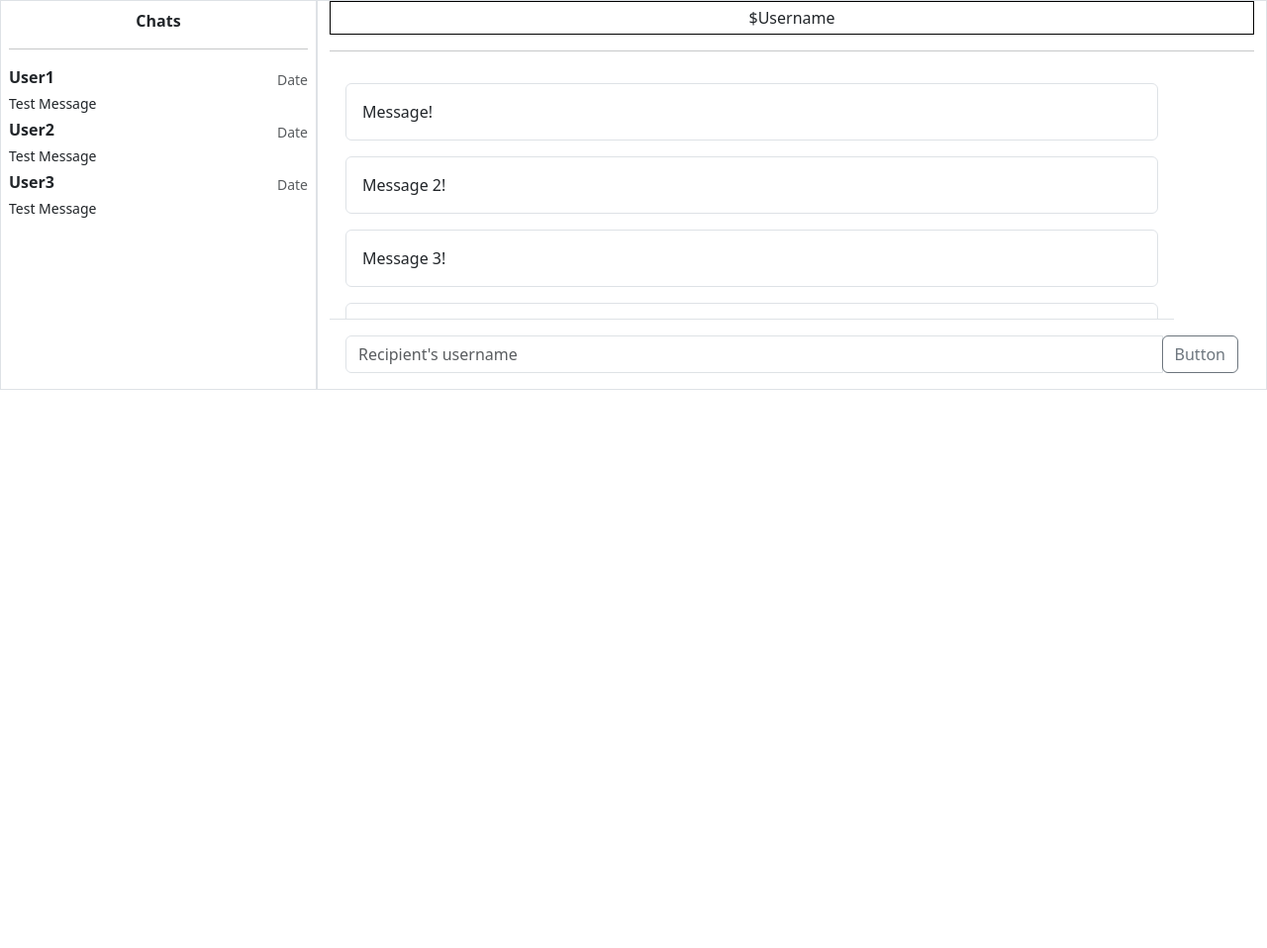
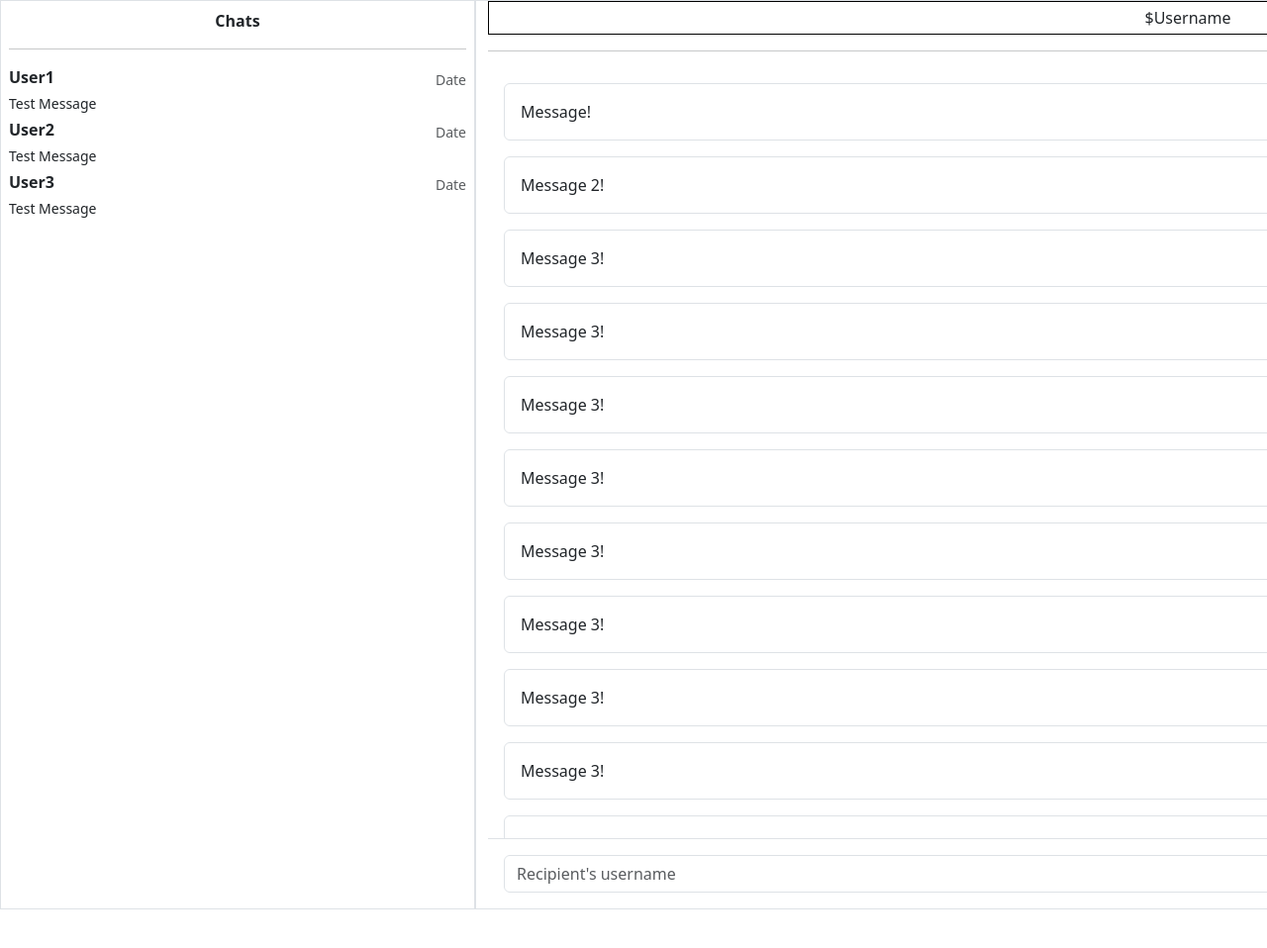
Before and after one commit to NoKot333/Hackathon, a Django app: page /chat/ in a window 1280 px wide. Shown: the top 958 px of the page at 99% size. Run offline with Django 5.2, Linux system fonts and the light colour scheme; some libraries are stand-ins or nearby versions.

Commit message:
commit ver 1337.228

```diff
--- a/chat/functions/clientKey.py
+++ b/chat/functions/clientKey.py
@@ -1,5 +1,4 @@
 # client.py
-# By Gargi Chaurasia 2019059
 import socket
 import sys
 import pickle
--- a/chat/templates/client/home/chat.html
+++ b/chat/templates/client/home/chat.html
@@ -6,9 +6,9 @@
         {% bootstrap_javascript %}
     </head>
     <body>
-        <div class="container align-self-center position-fixed mw-100 mh-100">
-          <div class="row align-items-stretch ">
-            <div class="col-3 align-items-stretch border p-2 " style="max-width: 100%;">
+        <div class="container align-self-center position-fixed" style="min-width: 1920px;">
+          <div class="row align-items-stretch">
+            <div class="col-3 align-items-stretch border p-2 ">
               <div class="flex-row text-center">
                 <strong>Chats</strong>
               </div>
@@ -40,7 +40,7 @@
                   $Username
               </div>
               <hr>
-              <div class="list-group list-group-flush border-bottom overflow-auto p-3 overflow-auto" style="max-width: 853px; max-height: 255px;">
+              <div class="list-group list-group-flush border-bottom overflow-auto p-3" style="height: 780px;">
                   <div class="rounded-2 bg-white border mb-3 p-3">
                     Message!
                   </div>
@@ -56,8 +56,26 @@
                   <div class="rounded-2 bg-white border mb-3 p-3">
                     Message 3!
                   </div>
+                  <div class="rounded-2 bg-white border mb-3 p-3">
+                    Message 3!
+                  </div>
+                  <div class="rounded-2 bg-white border mb-3 p-3">
+                    Message 3!
+                  </div>
+                  <div class="rounded-2 bg-white border mb-3 p-3">
+                    Message 3!
+                  </div>
+                  <div class="rounded-2 bg-white border mb-3 p-3">
+                    Message 3!
+                  </div>
+                  <div class="rounded-2 bg-white border mb-3 p-3">
+                    Message 3!
+                  </div>
+                  <div class="rounded-2 bg-white border mb-3 p-3">
+                    Message 3!
+                  </div>
                 </div>
-                <div class="input-group p-3 align-items-end">
+                <div class="input-group p-3 align-self-end">
                   <input type="text" class="form-control" placeholder="Recipient's username" aria-label="Recipient's username" aria-describedby="basic-addon2">
                   <div class="input-group-append">
                     <button class="btn btn-outline-secondary" type="button">Button</button>
```
